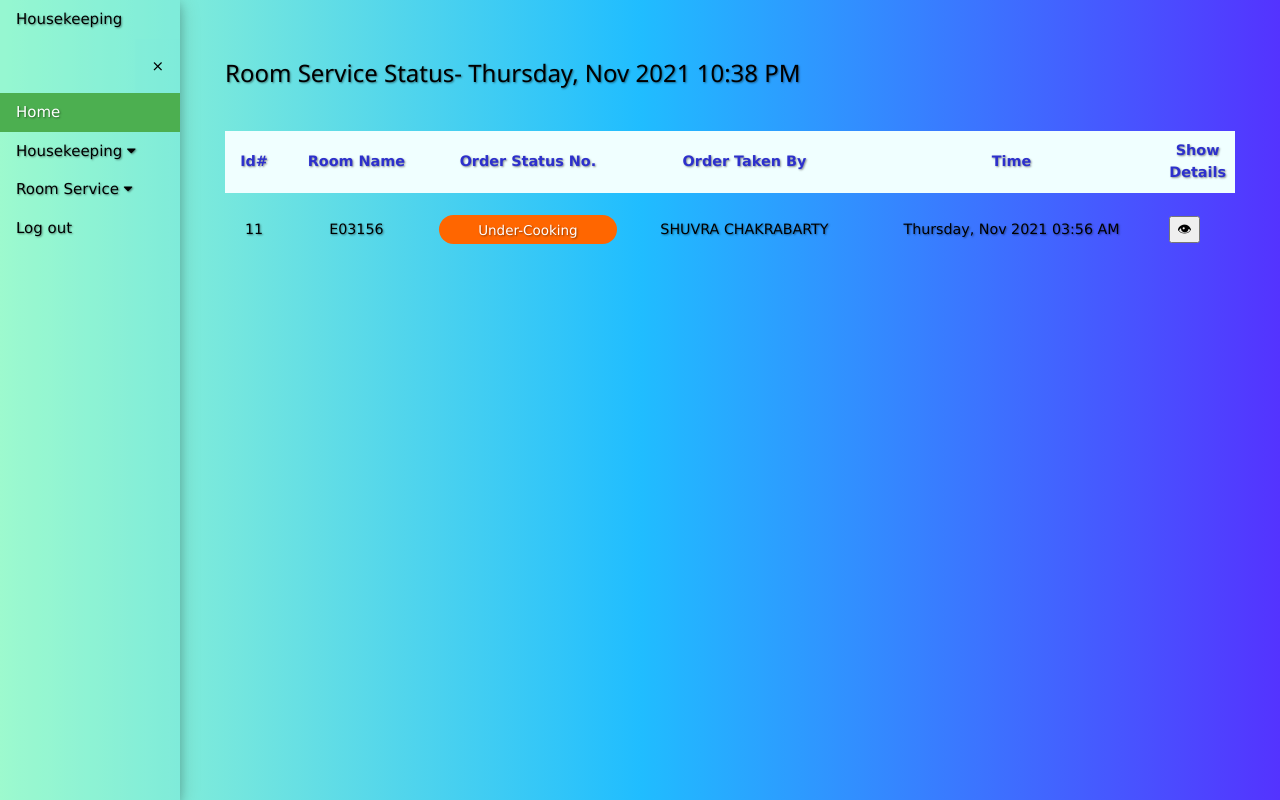
After one commit to shuvra-matrix/-Housekeeping-Management-System-in-the-Hospitality-Industry, a Django app: page /room_service/view_room_service in a window 1280 px wide. The commit adds this page. Run offline with Django 3.2, Linux system fonts and the light colour scheme; data comes from the database, SQL or seed files in the repository.

Commit message:
show ordered food list

```diff
--- a/hms/hms_app/models.py
+++ b/hms/hms_app/models.py
@@ -76,16 +76,19 @@ class Food_quentity(models.Model):
     food_type = models.ForeignKey(Food_type,on_delete=CASCADE)
     quentity = models.CharField(max_length=20)
 
-class Room_service(models.Model):
-    id = models.AutoField(primary_key=True)
-    room_id = models.ForeignKey(Room,on_delete=models.CASCADE)
-    food_type = models.ForeignKey(Food_drinks,on_delete=models.DO_NOTHING)
-    food_quentity = models.ForeignKey(Food_quentity,on_delete=models.DO_NOTHING)
-    room_scervice_updated_by = models.CharField(max_length=50, null=True)
-    time = models.CharField(max_length=20, null=True)
 
 class Food_order_list(models.Model):
     id = models.AutoField(primary_key=True)
     room = models.ForeignKey(Room, on_delete=models.DO_NOTHING)
     food_name = models.ForeignKey(Food_drinks, on_delete=models.DO_NOTHING)
     quentity = models.ForeignKey(Food_quentity, on_delete=models.DO_NOTHING)
+    show_list = models.CharField(max_length=5, default="yes")
+
+class Room_service(models.Model):
+    id = models.AutoField(primary_key=True)
+    room_id = models.ForeignKey(Room,on_delete=models.CASCADE)
+    food_list_id = models.ForeignKey(Food_order_list, on_delete=models.DO_NOTHING)
+    order_taken_by = models.CharField(max_length=50, null=True)
+    order_status = models.CharField(max_length=20,default="Under-Cooking")
+    time = models.CharField(max_length=20, null=True)
+    show_details= models.CharField(max_length=5)
--- a/hms/hms_app/urls.py
+++ b/hms/hms_app/urls.py
@@ -46,6 +46,9 @@ urlpatterns = [
     path("food/update_quentity", views.add_food, name="edit_quentity"),
      path("food/delete_quentity",views.add_food,name="delete_quentity"),
     path("room_service/place_order", views.place_order, name="place_order"),
+    path("room_service/view_room_service", views.view_room_service, name="view_room_service"),
+    path("room_service/view_room_service",
+         views.view_room_service, name="show_food_details"),
 
 
 ]
--- a/hms/hms_app/views.py
+++ b/hms/hms_app/views.py
@@ -555,7 +555,8 @@ def room_service(request):
                     request.session['food_type_name'] = i.food_type
                 if request.session.has_key('room_id'):
                     room_id = request.session.get("room_id")
-                    list_data = Food_order_list.objects.all().filter(room=room_id)
+                    list_data = Food_order_list.objects.all().filter(
+                        room=room_id).filter(show_list="yes")
                 else:
                     list_data = None
                 my_dicts = {
@@ -583,7 +584,8 @@ def room_service(request):
                     request.session['third_initial'] = "third_initial"
                     if request.session.has_key('room_id'):
                         room_id = request.session.get("room_id")
-                        list_data = Food_order_list.objects.all().filter(room=room_id)
+                        list_data = Food_order_list.objects.all().filter(
+                            room=room_id).filter(show_list="yes")
                     else:
                         list_data = None
                     dicts = {
@@ -618,7 +620,7 @@ def room_service(request):
 
         if request.session.has_key('room_id'):
             room_id = request.session.get("room_id")
-            list_data = Food_order_list.objects.all().filter(room=room_id)
+            list_data = Food_order_list.objects.all().filter(room=room_id).filter(show_list="yes")
         else:
             list_data = None
 
@@ -632,6 +634,7 @@ def room_service(request):
         request.session['initial'] = "initial"
         request.session['second_initial'] = "second_initial"
         request.session['third_initial'] = "third_initial"
+        request.session['show'] = "show"
         return render(request,"admins/add_room_service.html",context=my_dict)
     else:
         return render(request, 'other/login.html')
@@ -641,18 +644,51 @@ def room_service(request):
 def place_order(request):
     if request.session.has_key('login'):
         room_id = request.session.get("room_id")
-        list_data = Food_order_list.objects.all().filter(room=room_id).delete()
-        quantity_id = request.session.get('quantity')
-        food_type_id = request.session.get('food_type_id')
-        food_id = request.session.get('food_drinks_id')
-        room_details = Room.objects.get(room_id=room_id)
-        food_details = Food_drinks.objects.get(id=food_id)
-        food_quentiry = Food_quentity.objects.get(id=quantity_id)
-        create_data = Room_service.objects.create(
-            room_id=room_details, food_type=food_details, food_quentity=food_quentiry,time=time())
+        list_data = Food_order_list.objects.all().filter(room=room_id)
+
+        for i in list_data:
+            food_id = request.session.get('food_drinks_id')
+            room_details = Room.objects.get(room_id=room_id)
+            updated_by = request.session.get("name")
+            if request.session.get("show") == "show":
+                create_data = Room_service.objects.create(
+                    room_id=room_details, food_list_id= i , order_taken_by=updated_by, time=time(),show_details="yes")
+            else:
+                create_data = Room_service.objects.create(
+                    room_id=room_details, food_list_id=i, order_taken_by=updated_by, time=time(), show_details="no")
+            request.session['show'] = "not_show"
+            update_list = Food_order_list.objects.filter(id=i.id).update(show_list="no")
+
+
+        del request.session["quantity"]
+        del request.session["food_type_id"]
+        del request.session["food_drinks_id"]
         del request.session["room_id"]
-        del request.session['food_drinks_id']
-        del request.session['food_type_id']
+        del request.session['show']
         return redirect("/room_service")
     else:
         return render(request, 'other/login.html')
+
+def view_room_service(request):
+
+    room_service = Room_service.objects.all().filter(show_details="yes")
+    my_dict = {
+        "room_service": room_service,
+        "time":time,
+    }
+    if request.method == "POST":
+        if request.POST.get("back") == "back":
+            pass
+        else:
+            room_id = request.POST.get("room_id")
+            food_list = Room_service.objects.all().filter(
+                room_id=room_id).filter(order_status="Under-Cooking")
+            my_dict = {
+                "food_list": food_list,
+            }
+            return render(request, "admins/view_ordered_food.html", context=my_dict)
+
+
+
+
+    return render(request, "admins/view_room_service.html", context=my_dict)
--- a/hms/static/css/style.css
+++ b/hms/static/css/style.css
@@ -311,6 +311,15 @@ td{
 /* close housekeeper */
 
 
+
+.Under-Cooking{
+      padding: .3rem;
+      background-color: rgb(255, 102, 0);
+      border-radius: 16px;
+      text-align: center;
+      color: white;
+}
+
 @media only screen and (max-width:1028px) {
     .log_input {
 
--- a/hms/templates/admins/header.html
+++ b/hms/templates/admins/header.html
@@ -41,7 +41,7 @@
                 <a class="w3-button" href="javascript:void(0)">Room Service <i class="fa fa-caret-down"></i></a>
                 <div class="w3-dropdown-content w3-bar-block w3-card-4">
                 <a class="w3-bar-item w3-button" href="{% url 'hmsapp:room_service' %}">Food Service </a>
-                <a class="w3-bar-item w3-button" href="{% url 'hmsapp:housekeepers' %}">View Service</a>
+                <a class="w3-bar-item w3-button" href="{% url 'hmsapp:view_room_service' %}">View Service</a>
                 </div>
             </div>
 
--- /dev/null
+++ b/hms/templates/admins/view_room_service.html
@@ -0,0 +1,56 @@
+{% extends 'admins/header.html' %}
+{% block body_block %}
+<div id="main" style="overflow: hidden; margin-left: 180px;">
+    <div class="w3-container w3-display-container">
+            <span title="open Sidebar" style="display: none;" id="openNav" class="w3-button w3-transparent w3-display-topleft w3-xlarge" onclick="w3_open()">☰</span>
+
+    </div>
+    <div class="room_main" style="overflow: auto;">
+        <div class="">
+            <h3>Room Service Status- {{time}}</h3>
+        </div>
+
+        <div class="room_table">
+            <table class="table_class">
+                <thead class="table_head">
+                    <th>Id#</th>
+                    <th>Room Name</th>
+                    <th>Order Status No.</th>
+                    <th>Order Taken By</th>
+                    <th>Time</th>
+                    <th>Show Details</th>
+                </thead>
+                <tbody>
+                    {% if room_service %}
+                    {% for room in  room_service    %}
+                    <tr>
+                        <td>{{room.id}}</td>
+                        <td>{{room.room_id.room_name}}</td>
+                        <td><p  class="{{room.order_status}}">{{room.order_status}}</p></td>
+                        <td>{{room.order_taken_by}}</td>
+                        <td>{{room.time}}</td>
+                        <td style="width: 2rem;">
+
+                        <form action="{% url 'hmsapp:show_food_details' %}" method="POST">
+                            {% csrf_token %}
+                            <input type="hidden" name="room_id" value="{{room.room_id.room_id}}">
+                            <div style="display: flex; flex-direction: row;">
+                            <button type="submit" class="click_button" >&#x1F441;</button>
+                        </form>
+
+                        </div>
+
+
+                        </td>
+                    </tr>
+                    {% endfor %}
+                    {% endif %}
+                </tbody>
+            </table>
+        </div>
+    </div>
+
+</div>
+ </body>
+ </html>
+{% endblock %}
```
Also changed, not shown: hms/templates/admins/view_ordered_food.html (added, +52 -0 lines), hms/db.sqlite3, hms/hms_app/migrations/0022_auto_20211125_0158.py (added), hms/hms_app/migrations/0023_auto_20211125_0233.py (added), hms/hms_app/migrations/0024_room_service_show_details.py (added).
